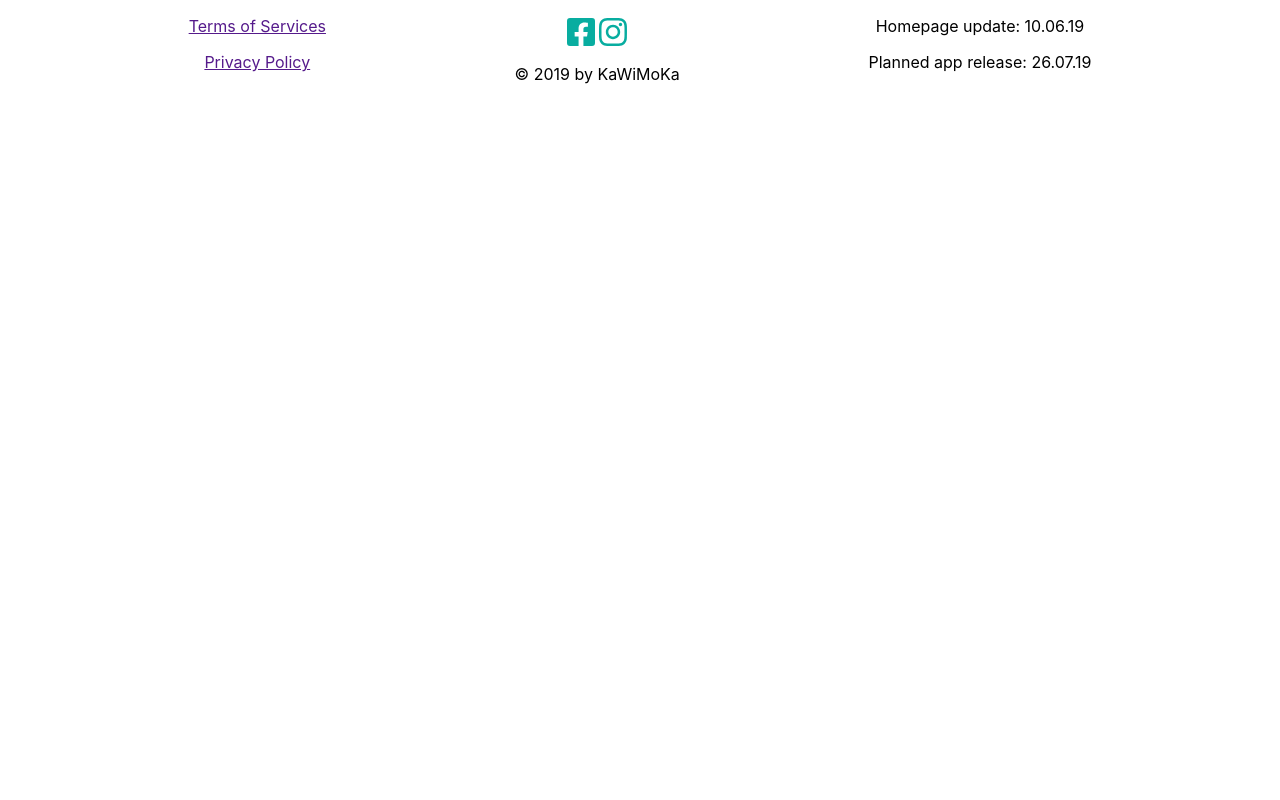
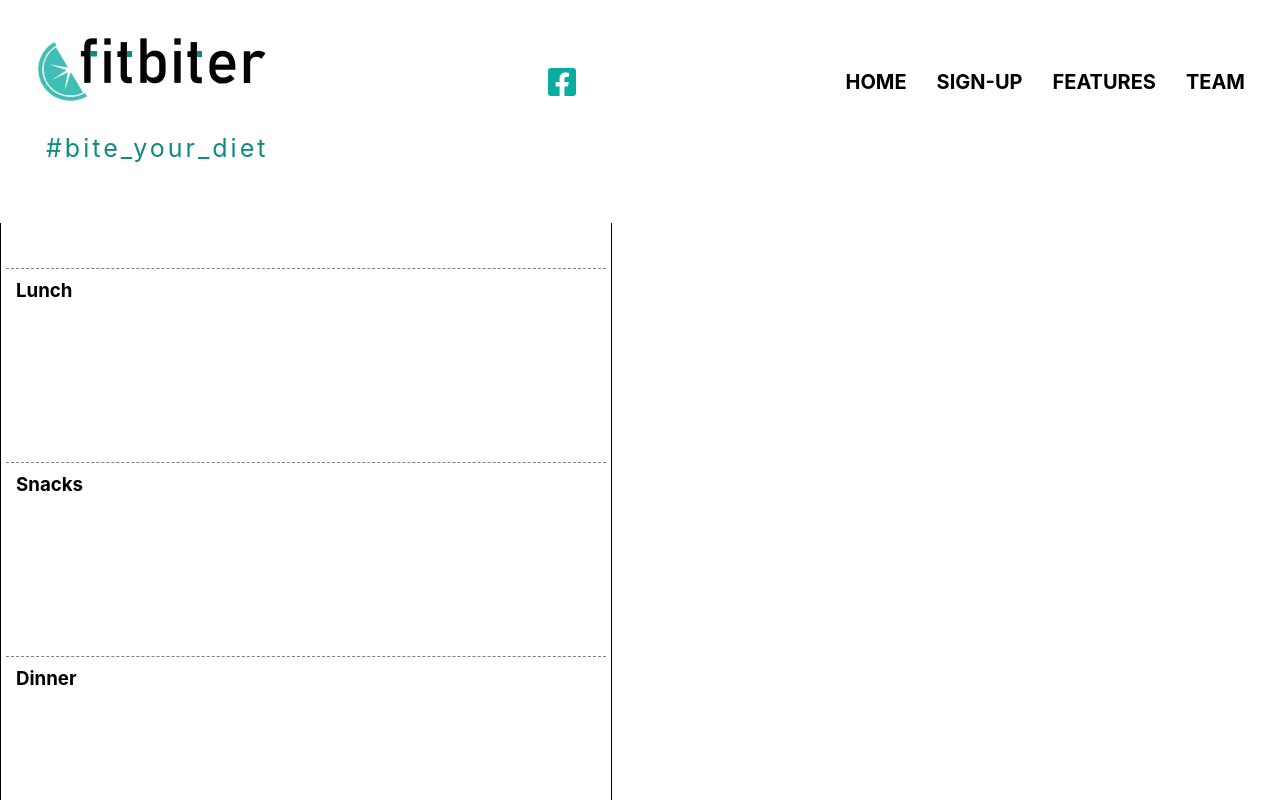
Before and after one commit to infoshareacademy/jfdd12-kawimoka-app, a React (Create React App) app: page / in a window 1280 px wide. Shown: the top 800 px of the page. Built offline with nearby package versions, Linux system fonts and the light colour scheme.

Commit message:
Navbar logo added/ some styles

```diff
--- /dev/null
+++ b/src/Components/Navbar/Navbar.js
@@ -0,0 +1,32 @@
+import React from 'react'
+import s from './Navbar.module.css'
+import { FontAwesomeIcon } from '@fortawesome/react-fontawesome'
+
+export function Navbar(props) {
+  return (
+    <header className={s.header}>
+      <nav>
+        <div>
+          <img src={require('../../img/logo.png')} alt='Logo' />
+          <div className={s.slogan}>#bite_your_diet</div>
+        </div>
+        <a id='showMenu'>
+          <FontAwesomeIcon
+            icon={['fab', 'facebook-square']}
+            size='2x'
+            style={{ color: '#08ada0' }}
+          />
+        </a>
+
+        <ul>
+          <a onclick='topFunction()' href=''>
+            Home
+          </a>
+          <a href='#sign-up'>Sign-up</a>
+          <a href='#features'>Features</a>
+          <a href='#developers'>Team</a>
+        </ul>
+      </nav>
+    </header>
+  )
+}
--- /dev/null
+++ b/src/Components/Navbar/Navbar.module.css
@@ -0,0 +1,115 @@
+.logo {
+  background-image: url(../../img/logo.png);
+}
+
+nav {
+  display: flex;
+  flex-wrap: wrap;
+  padding-bottom: 50px;
+}
+
+nav img {
+  max-height: 89px;
+  max-width: 245px;
+  padding: 20px;
+}
+.slogan {
+  color: #0d8b81;
+  letter-spacing: 3px;
+  margin: 0 36px;
+  font-size: 25px;
+}
+
+.logo_slogan {
+  display: flex;
+  flex-wrap: wrap;
+  align-items: center;
+}
+
+body {
+  display: flex;
+  flex-direction: column;
+}
+
+.header {
+  position: fixed;
+  z-index: 10;
+  width: 100%;
+  background-color: #fff;
+  padding-bottom: 10px;
+}
+
+nav {
+  padding-left: 10px;
+  padding-right: 10px;
+}
+
+nav > ul {
+  margin: 0;
+  display: none;
+  width: 100%;
+  font-size: 15px;
+  padding: 10px;
+  font-weight: bold;
+}
+
+ul > a {
+  text-decoration-line: none;
+  color: black;
+  text-transform: uppercase;
+}
+
+#showMenu {
+  position: fixed;
+  top: 10px;
+  right: 10px;
+  align-self: center;
+}
+
+#showMenu:hover + ul {
+  display: flex;
+  justify-content: space-evenly;
+  padding-bottom: 5px;
+}
+
+#showMenu + ul:hover {
+  display: flex;
+}
+
+main {
+  margin-top: 142px;
+}
+#return-to-top {
+  display: none;
+  position: fixed;
+  left: 20px;
+  bottom: 20px;
+  transition: all 0.3s ease;
+}
+
+@media (min-width: 600px) {
+  .header {
+    width: 100%;
+    background-color: white;
+  }
+  nav {
+    display: flex;
+    justify-content: space-between;
+    align-items: center;
+    flex-wrap: wrap;
+  }
+
+  #showMenu {
+    display: none;
+  }
+
+  nav > ul {
+    display: flex;
+    width: auto;
+  }
+
+  ul > a {
+    font-size: 20px;
+    padding: 5px 15px;
+  }
+}
--- /dev/null
+++ b/src/Components/Navbar/index.js
@@ -0,0 +1 @@
+export { Navbar } from './Navbar'
--- a/src/index.js
+++ b/src/index.js
@@ -3,6 +3,7 @@ import ReactDOM from 'react-dom'
 import './index.css'
 import App from './App'
 import * as serviceWorker from './serviceWorker'
+import { Navbar } from './Components/Navbar'
 import { PlanDietContainer } from './Components/PlanDietView/PlanDietContainer'
 import { Footer } from './Components/Footer'
 import { library } from '@fortawesome/fontawesome-svg-core'
@@ -10,7 +11,20 @@ import { fab, faFacebookSquare, faInstagram } from '@fortawesome/free-brands-svg
 
 library.add(fab, faFacebookSquare, faInstagram)
 
-ReactDOM.render(<Footer />, document.getElementById('root'))
+ReactDOM.render(
+  <div>
+    <div>
+      <Navbar />
+    </div>
+
+    <App />
+
+    <div>
+      <Footer />
+    </div>
+  </div>,
+  document.getElementById('root')
+)
 
 // If you want your app to work offline and load faster, you can change
 // unregister() to register() below. Note this comes with some pitfalls.
```
Also changed, not shown: src/img/FAVICON.png (added), src/img/logo.png (added).
